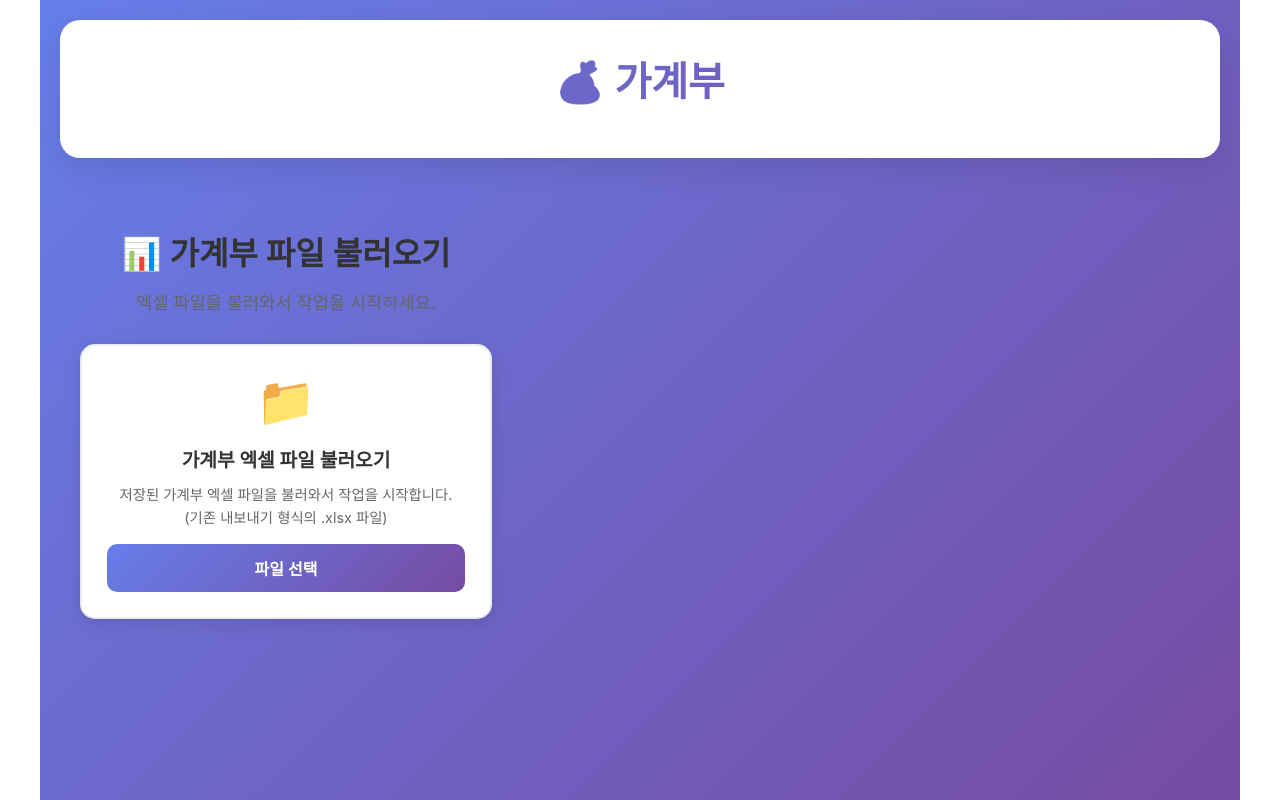
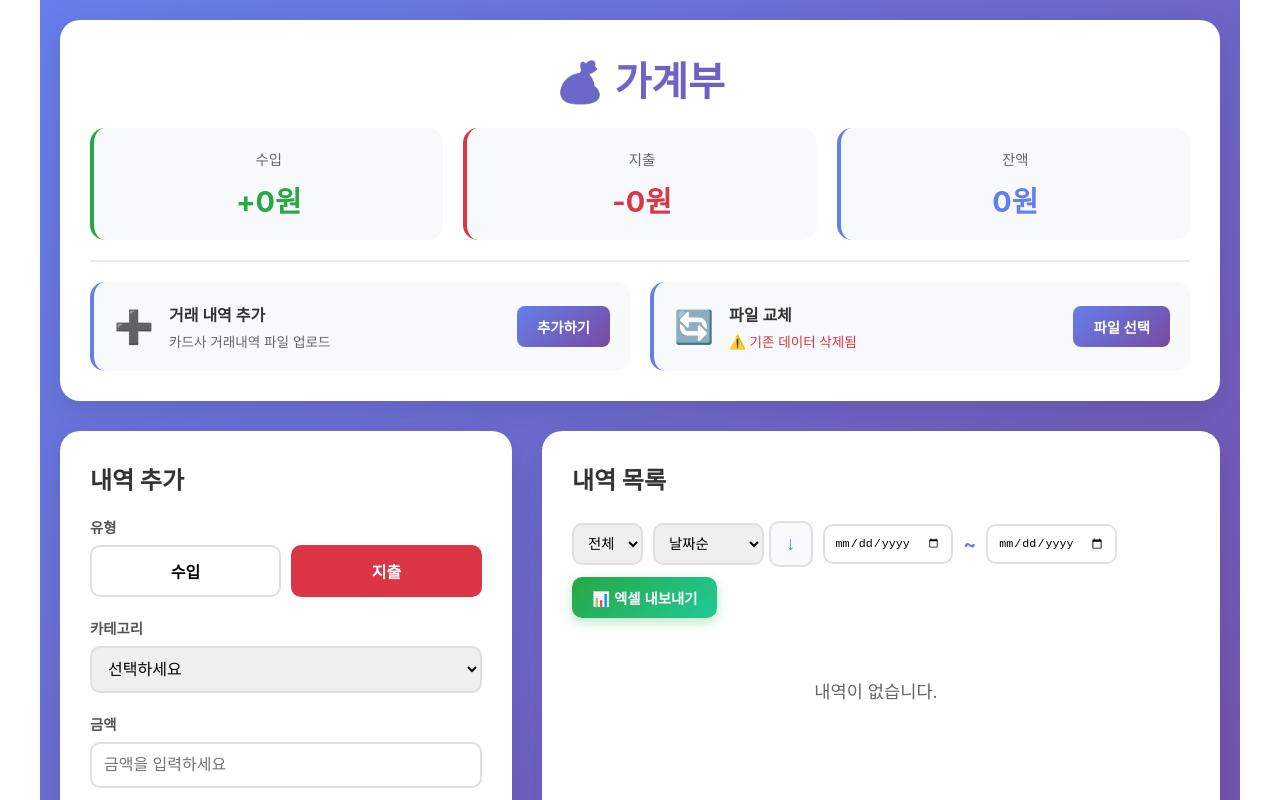
Before and after one commit to chetazan/account-book, a React (Vite) app: page / in a window 1280 px wide. Shown: the top 800 px of the page. Built offline with nearby package versions, Linux system fonts and the light colour scheme.

Commit message:
초기화면 수정

```diff
--- a/src/App.jsx
+++ b/src/App.jsx
@@ -2105,8 +2105,6 @@ function App() {
     <div className="app">
       <header className="header">
         <h1>💰 가계부</h1>
-        {transactions.length > 0 && (
-          <>
         <div className="summary">
           <div className="summary-item income">
             <span className="label">수입</span>
@@ -2178,43 +2176,9 @@ function App() {
             />
           </div>
         </div>
-          </>
-        )}
       </header>
 
       <main className="main">
-        {transactions.length === 0 ? (
-          <section className="empty-state-section">
-            <div className="empty-state">
-              <h2>📊 가계부 파일 불러오기</h2>
-              <p>엑셀 파일을 불러와서 작업을 시작하세요.</p>
-              <div className="file-upload-card">
-                <div className="file-upload-icon">📁</div>
-                <h3>가계부 엑셀 파일 불러오기</h3>
-                <p className="file-upload-description">
-                  저장된 가계부 엑셀 파일을 불러와서 작업을 시작합니다.
-                  <br />
-                  (기존 내보내기 형식의 .xlsx 파일)
-                </p>
-                <label
-                  htmlFor="main-file-upload"
-                  className="file-upload-button primary"
-                >
-                  파일 선택
-                </label>
-                <input
-                  id="main-file-upload"
-                  ref={mainFileInputRef}
-                  type="file"
-                  accept=".xlsx,.xls"
-                  onChange={handleLoadMainFile}
-                  className="file-upload-input"
-                />
-              </div>
-            </div>
-          </section>
-        ) : (
-          <>
         <section className="form-section">
               <h2>내역 추가</h2>
 
@@ -2675,8 +2639,6 @@ function App() {
                 )}
               </div>
             </section>
-          </>
-        )}
       </main>
 
       {/* 파일명 입력 모달 */}
```
Lines whose indentation alone changed are shown as unchanged.
